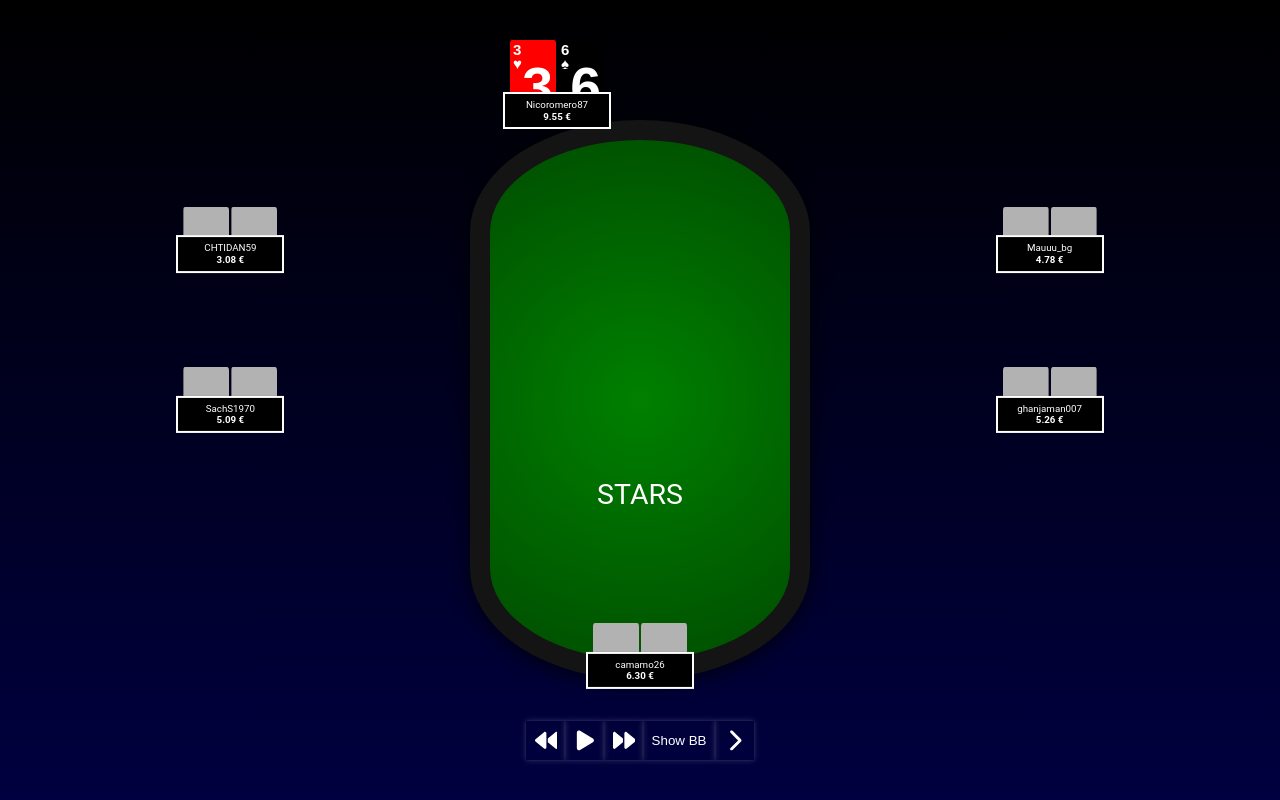
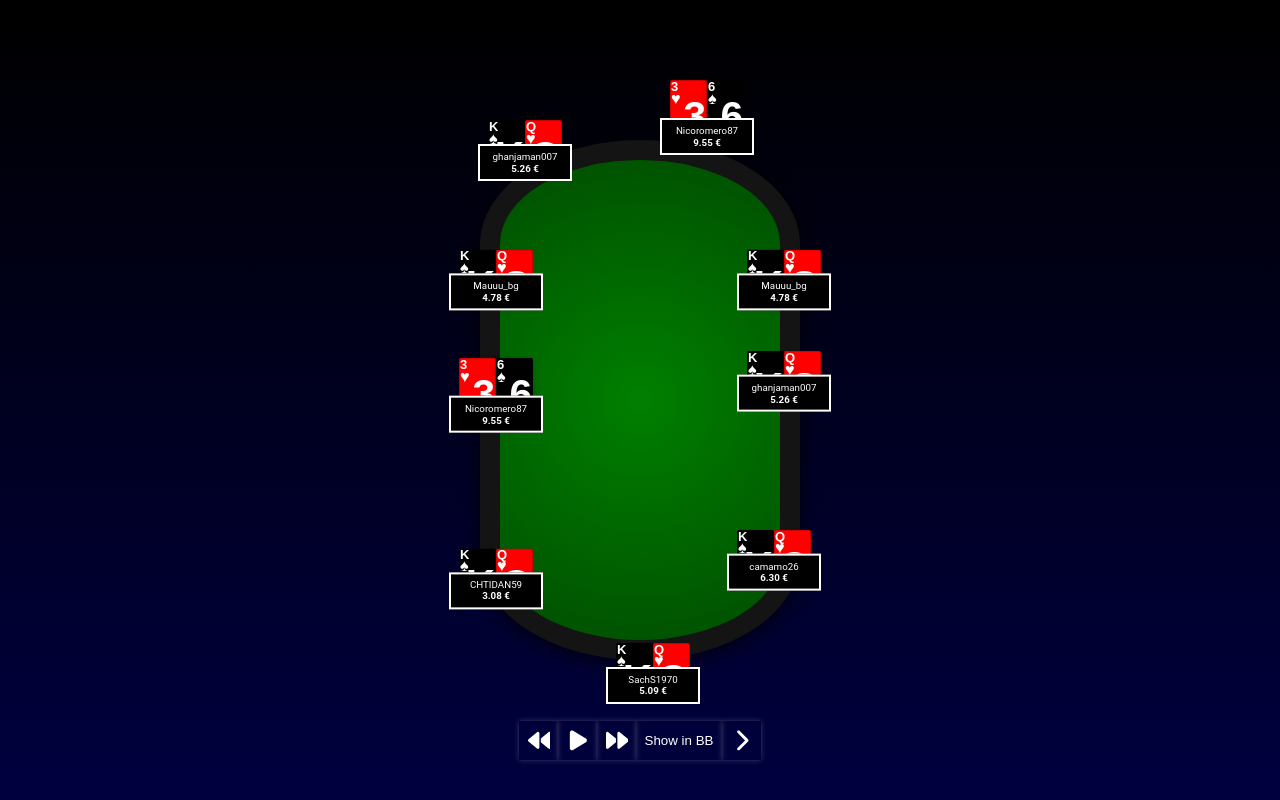
Before and after one commit to leopoldoromero/hand_replayer, a Next.js app: page / in a window 1280 px wide. Built offline with nearby package versions, Linux system fonts and the light colour scheme.

Commit message:
feature/P-001 include full ring table player seats

```diff
--- a/package.json
+++ b/package.json
@@ -11,6 +11,8 @@
   "dependencies": {
     "axios": "^1.7.9",
     "babel-plugin-styled-components": "^2.1.4",
+    "crypto-js": "^4.2.0",
+    "lz-string": "^1.5.0",
     "next": "15.1.5",
     "react": "^19.0.0",
     "react-dom": "^19.0.0",
@@ -18,6 +20,7 @@
   },
   "devDependencies": {
     "@eslint/eslintrc": "^3",
+    "@types/crypto-js": "^4.2.2",
     "@types/node": "^20",
     "@types/react": "^19",
     "@types/react-dom": "^19",
--- a/src/app/page.tsx
+++ b/src/app/page.tsx
@@ -1,8 +1,11 @@
+import Block from "@/components/block/Block";
 import Replayer from "@/components/replayer/Replayer";
 
 
 export default function Home() {
   return (
-    <Replayer />
+    <Block display="flex" justify="center" width="100%" height="100%">
+      <Replayer />
+    </Block>
   );
 }
--- a/src/components/card/Card.styles.ts
+++ b/src/components/card/Card.styles.ts
@@ -2,35 +2,36 @@
 import styled from "styled-components";
 
 export const StyledCard = styled.div<{$bgColor: string, $showSliced?: boolean}>`
-    width: 40px;
-    height: 60px;
+    width: 35px;
+    height: 50px;
     position: relative;
     background: ${(p) => p.theme.color[p.$bgColor]};
     position: relative;
     font-family: 'Arial', sans-serif;
-    border: 3px solid ${(p) => p.theme.color[p.$bgColor]};;
+    box-shadow: 0 4px 8px rgba(0, 0, 0, 0.2);
+    border: 1px solid rgba(0, 0, 0, 0.2);
     border-radius: 5%;
     ${(p) => p.$showSliced && 'clip-path: inset(0 0 45% 0);'}
 `
 
-export const StyledTopContainer = styled.div`
+export const StyledTopContainer = styled.div<{$isSuit?: boolean}>`
     display: flex;
     flex-direction: column;
     justify-content: center;
     align-items: baseline;
     font-weight: 600;
     text-align: center;
-    font-size: 15px;
+    font-size: 0.8rem;
     height: 30%;
 `;
 
 export const StyledBottomContainer = styled.div`
     display: flex;
     justify-content: flex-end;
-    margin-top: -15px;
+    margin-top: -10px;
     font-weight: 600;
     text-align: center;
-    font-size: 3.4rem;
+    font-size: 2.5rem;
     height: 70%;
 `;
 
@@ -38,74 +39,8 @@ export const StyledCardText = styled.span<{$isSuit?: boolean}>`
     display: block;
     font-size: inherit;
     text-transform: uppercase;
-    ${(p) => p.$isSuit && `line-height: 0.2;`}
+     ${(p) => p.$isSuit && `
+        line-height: 0.2;
+        font-size: 1rem;
+    `}
 `;
-/*
-    width: 50px;
-    height: 80px;
-    background:  ${(p) => p.theme.color[p.$bgColor]};
-    border: 2px solid black;
-    box-shadow: 2px 2px 10px rgba(0, 0, 0, 0.3);
-    position: relative;
-    display: flex;
-    flex-direction: column;
-    justify-content: center;
-    align-items: center;
-    font-family: 'Arial', sans-serif;
-
-*/
-
-export const StyledPlayingCardContainer = styled.div``;
-
-export const StyledPlayingCardContent = styled.div<{$bgColor: string}>`
-    width: calc(100px * 0.8);
-    height: calc(144px * 0.8);
-    background: ${(p) => p.theme.color[p.$bgColor]};
-    box-sizing: border-box;
-    position: relative;
-    font-family: 'Arial', sans-serif;
-    background-image: url('/deck-sprite.png');
-    background-position: 0px -144px;
-`;
-
-/*
-miniatura rank:
-width: 44px;
-        height: 44px;
-        top: 2px;
-        left: -2px;
-
-miniatura suit:
-        width: 44px;
-        height: 44px;
-        top: 2px;
-        left: -2px;
-
-        NEW top:         top: 39px;
-    }
-
-    grande:
-            NO background-position: var(--card-suit-background-position);
-        transform: scale(1.3);
-        will-change: transform;
-        transform-origin: top left;
-        left: auto;
-        top: auto;
-                right: 10px;
-        bottom: 18px;
-
-
-        NEW top asumo tras animacion
-                right: 7px;
-        bottom: 28px;
-    }
-*/
-
-export const StyledPlayingCardText = styled.div<{$isSuit?: boolean}>``;
-
-export const StyledPlayingCardSuit = styled.div`
- background-image: url('/deck-sprite.png');
- background-position: -300px -194px;
- width: 44px;
-height: 44px;
-`;
--- a/src/components/player/Player.styles.ts
+++ b/src/components/player/Player.styles.ts
@@ -3,27 +3,33 @@ import styled from "styled-components";
 
 const positionBySeat = (seat: number) => {
     const stylesBySeat: Record<number, string> = {
-        1: "top: 5%; left: 40%;",
-        2: "top: 30%; right: 18%; transform: translate(50%, -50%);",
-        3: "bottom: 50%; right: 18%; transform: translate(50%, 50%);",
-        4: "bottom: 18%; left: 50%; transform: translate(-50%, 50%);",
-        5: "bottom: 50%; left: 18%; transform: translate(-50%, 50%);",
-        6: "top: 30%; left: 18%; transform: translate(-50%, -50%);",
+        1: "top: 10%; right: 15%;",
+        2: "top: 35%; right: 5%; transform: translate(50%, -50%);",
+        3: "top: 40%; right: 5%; transform: translate(50%, 50%);",
+        4: "bottom: 30%; right: -20%; transform: translate(-50%, 50%);",
+        5: "bottom: 12%; left: 40%;",
+        6: "bottom: 20%; left: 5%; transform: translate(-50%, -50%);",
+        7: "top: 40%; right: 95%; transform: translate(50%, 50%);",
+        8: "top: 35%; right: 95%; transform: translate(50%, -50%);",
+        9: "top: 15%; left: 0;",
     };
     return stylesBySeat[seat] || "";
 };
 
 const betPositionBySeat = (seat: number) => {
-    const betCoonatinerStyles: Record<number, string> = {
-        1: "top: 100%;",
-        2: "top: 40%; right: 115%;",
-        3: "right: 115%;",
-        4: "bottom: 110%;",
-        5: "left: 115%;",
-        6: "top: 40%; left: 115%",
+    const betContinerStyles: Record<number, string> = {
+        1: "top: 130%; right: 50%; transform: translate(50%, -50%);",
+        2: "top: 70%; right: 100%; transform: translate(-50%, -50%);",
+        3: "top: 70%; right: 100%; transform: translate(-50%, -50%);",
+        4: "top: 70%; right: 115%; transform: translate(-50%, -50%);",
+        5: "left: 50%; bottom: 110%; transform: translate(-50%, -50%);",
+        6: "top: 70%; left: 100%; transform: translate(50%, -50%);",
+        7: "top: 70%; left: 100%; transform: translate(50%, -50%);",
+        8: "top: 70%; left: 100%; transform: translate(50%, -50%);",
+        9: "top: 130%; left: 70%; transform: translate(50%, -50%);",
     }
 
-    return betCoonatinerStyles[seat] || "";
+    return betContinerStyles[seat] || "";
 };
 
 export const StyledPlayerContainer = styled.div<{$seat: number}>`
@@ -38,8 +44,9 @@ export const StyledPlayerContainer = styled.div<{$seat: number}>`
 
 export const StyledPlayerInfoContainer = styled.div<{$isHero: boolean}>`
     position: relative;
-    width: 100%;
-    margin-top: ${(p) => (p.$isHero ? '-15%' : '-40%')};
+    width: fit-content;
+    min-width: 80px;
+    margin-top: ${(p) => (p.$isHero ? '-15%' : '-30%')};
     padding: 5px;
     z-index: ${(p) => (p.theme.zIndex.low)};
     background: ${(p) => (p.theme.color.black)};
--- a/src/components/player/Player.tsx
+++ b/src/components/player/Player.tsx
@@ -16,7 +16,7 @@ interface PlayerProps {
 const PlayerComponent: React.FC<PlayerProps> = ({nick, stack, currency, cards, seat, amount, isHero}) => (
       <StyledPlayerContainer $seat={seat}>
         <Block display="flex" direction="column" justify="center" align="center">
-          <Block display="flex" gap="2px">
+          <Block display="flex">
             {
                 cards?.map((card, i) => (
                     <CardComponent card={card} key={i} showSliced={!isHero}/>
--- a/src/components/replayer/Replayer.tsx
+++ b/src/components/replayer/Replayer.tsx
@@ -85,7 +85,6 @@ const gameReducer = (state: GameState, action: ChangeStateAction): GameState =>
         case "PREV_ACTION":
             return action.prevState;
         case "HIDE_ACTION":
-            console.log('HIDDING')
             return {
                 ...state,
                 playersActions: state.playersActions.map((player) => ({
@@ -111,7 +110,7 @@ const gameReducer = (state: GameState, action: ChangeStateAction): GameState =>
     }
 };
 
-export default function GameTable() {
+export default function Replayer() {
     const { currentHand, nextHand } = useHandContext();
     const initialState: GameState = {
         pot: 0,
@@ -149,7 +148,6 @@ export default function GameTable() {
     }, [currentHand, state.playersActions?.length])
 
     useEffect(() => {
-        console.log('HANDLING', currentHand)
         if (!state.isPlaying || !currentHand) return;
 
         if (state.actionIndex >= currentHand.actions.length) {
@@ -177,19 +175,33 @@ export default function GameTable() {
     if (!currentHand) return <p>Loading...</p>;
 
     return (
-        <Block display="flex" justify="center" align="center" height="100%">
+        <Block display="flex" justify="center" align="center" height="100%" position="relative" customStyles={{ maxWidth: '400px'}}>
             {state.playersActions.map((player) => (
                 <PlayerComponent
                     key={player.name}
                     nick={player.showAction && player.action ? player.action : player.name}
                     stack={formatAmount(player.stack, currentHand.bb)}
                     currency={state?.showInBigBlinds ? 'BB' : currentHand?.currency}
-                    cards={player.name === state.heroName ? state.heroCards : ["", ""]}
+                    cards={player.name === state.heroName ? state.heroCards : ["Ks", "Qh"]}
                     seat={currentHand.players.find((p) => p.name === player.name)?.seat || 1}
                     amount={player.amount ? formatAmount(player.amount, currentHand.bb) : null}
                     isHero={player.name === state.heroName}
                 />
             ))}
+            {
+                state.playersActions?.slice(0,3).map((player, i) => (
+                    <PlayerComponent
+                        key={player.name}
+                        nick={player.showAction && player.action ? player.action : player.name}
+                        stack={formatAmount(player.stack, currentHand.bb)}
+                        currency={state?.showInBigBlinds ? 'BB' : currentHand?.currency}
+                        cards={player.name === state.heroName ? state.heroCards : ["Ks", "Qh"]}
+                        seat={i + 7}
+                        amount={player.amount ? formatAmount(player.amount, currentHand.bb) : null}
+                        isHero={player.name === state.heroName}
+                    />
+                ))
+            }
 
             <TableComponent
             pot={formatAmount(state.pot, currentHand?.bb)}
@@ -220,7 +232,7 @@ export default function GameTable() {
                     <Icon icon="forward" size="s" color="white"/>
                 </StyledButton>
                 <StyledButton onClick={() => dispatch({ type: "TOGGLE_BIG_BLINDS" })}>
-                    {state.showInBigBlinds ? "Show €" : "Show BB"}
+                    {state.showInBigBlinds ? `Show in ${currentHand?.currency}` : "Show in BB"}
                 </StyledButton>
                 <StyledButton onClick={() => handleNextHand()}>
                     <Icon icon="next" size="s" color="white"/>
--- a/src/components/table/Table.styles.ts
+++ b/src/components/table/Table.styles.ts
@@ -2,8 +2,8 @@
 import styled from "styled-components";
 
 export const StyledTable = styled.div`
-    width: 300px;
-    height: 520px;
+    width: 280px;
+    height: 480px;
     display: flex;
     justify-content: center;
     align-items: center;
--- a/src/components/table/Table.tsx
+++ b/src/components/table/Table.tsx
@@ -13,7 +13,6 @@ const TableComponent: React.FC<TableProps> = ({pot, cards, currency, room}) => (
     <StyledTable>
         <Block display="flex" direction="column" justify="flex-end" height="50%">
             <Block display="flex" direction="column" align="center" mb="m">
-                <Text as="h4">{room}</Text>
                 {
                     pot ? (
                         <Text>Pot: {`${pot} ${currency}`}</Text>
@@ -22,7 +21,7 @@ const TableComponent: React.FC<TableProps> = ({pot, cards, currency, room}) => (
             </Block>
             {
                 cards?.length  ? (
-                    <Block display="flex" gap="5px">
+                    <Block display="flex" gap="2px">
                     {
                         cards.map((card, i) => (
                             <CardComponent card={card} key={i}/>
--- a/src/modules/shared/infrastructure/mock_history_parser_api_client.ts
+++ b/src/modules/shared/infrastructure/mock_history_parser_api_client.ts
@@ -117,9 +117,9 @@ export class MockHistoryParserApiClient implements HistoryParserRepository {
                         "action": "check",
                         "amount": null,
                         "cards": [
-                            "4s",
+                            "Ks",
                             "Ac",
-                            "5c"
+                            "Qc"
                         ]
                     },
                     {
@@ -504,6 +504,7 @@ export class MockHistoryParserApiClient implements HistoryParserRepository {
     }
 
     getMockData(): Array<Hand> {
+        console.log('EXECUTING.-...')
         return historyParserApiToDomainHand(this.mockResponse)
     }
 }
```
Also changed, not shown: src/contexts/HandContext.tsx (+11 -3 lines), src/modules/shared/infrastructure/local_storage.repository.ts (added, +16 -0 lines), 1 other file (tests, documents, lock files or other folders).
